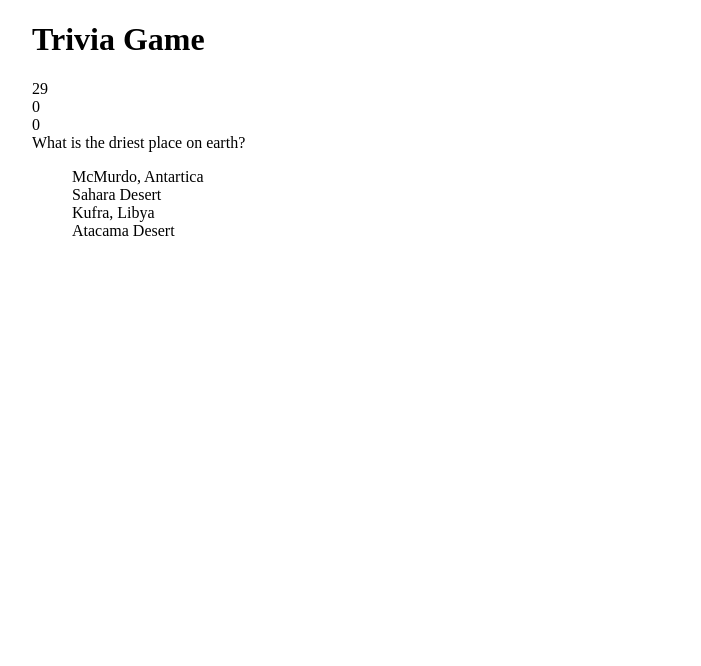
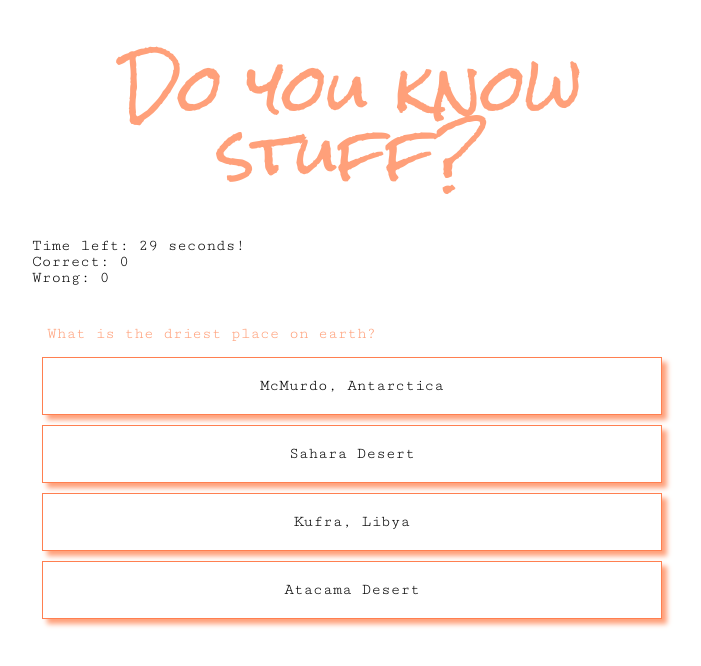
Before and after one commit to allegraanka/TriviaGame, a plain HTML site: page index.html in a window 1280 px wide. Both pictures are taken after a click on the button "Start Game". Shown: the whole page, without its empty margins (288-989 px from the left). Drawn offline with nearby package versions, Linux system fonts and the light colour scheme.

Commit message:
styles done, functions mostly done

```diff
--- /dev/null
+++ b/assets/css/reset.css
@@ -0,0 +1,48 @@
+/* http://meyerweb.com/eric/tools/css/reset/
+   v2.0 | 20110126
+   License: none (public domain)
+*/
+
+html, body, div, span, applet, object, iframe,
+h1, h2, h3, h4, h5, h6, p, blockquote, pre,
+a, abbr, acronym, address, big, cite, code,
+del, dfn, em, img, ins, kbd, q, s, samp,
+small, strike, strong, sub, sup, tt, var,
+b, u, i, center,
+dl, dt, dd, ol, ul, li,
+fieldset, form, label, legend,
+table, caption, tbody, tfoot, thead, tr, th, td,
+article, aside, canvas, details, embed,
+figure, figcaption, footer, header, hgroup,
+menu, nav, output, ruby, section, summary,
+time, mark, audio, video {
+	margin: 0;
+	padding: 0;
+	border: 0;
+	font-size: 100%;
+	font: inherit;
+	vertical-align: baseline;
+}
+/* HTML5 display-role reset for older browsers */
+article, aside, details, figcaption, figure,
+footer, header, hgroup, menu, nav, section {
+	display: block;
+}
+body {
+	line-height: 1;
+}
+ol, ul {
+	list-style: none;
+}
+blockquote, q {
+	quotes: none;
+}
+blockquote:before, blockquote:after,
+q:before, q:after {
+	content: '';
+	content: none;
+}
+table {
+	border-collapse: collapse;
+	border-spacing: 0;
+}
--- a/assets/css/style.css
+++ b/assets/css/style.css
@@ -1,8 +1,45 @@
 body {
     width: 50%;
     margin: auto;
+    font-family: 'Cutive Mono', monospace;
+}
+
+h1 {
+    font-family: 'Rock Salt', cursive;
+    font-size: 4rem;
+    color: lightsalmon;
+    padding: 5px;
+    margin: 50px;
+    text-align: center;
+}
+
+#startButton {
+    margin-left: 45%;
+    padding: 10px;
+    background-color: lightsalmon;
+    color: white;
+}
+
+#question-container {
+    margin: 35px 10px 10px 10px;
+    padding: 5px;
+    color: lightsalmon;
 }
 
 ul {
     list-style-type: none;
+    margin-left: 0;
 }
+
+ul li {
+    padding: 20px;
+    margin: 10px;
+    border: 1px solid coral;
+    box-shadow: 5px 5px 5px lightsalmon;
+    text-align: center;
+}
+
+ul li:hover {
+    background-color: lightsalmon;
+    color: white;
+}
--- a/assets/javascript/questions.js
+++ b/assets/javascript/questions.js
@@ -8,7 +8,7 @@ var questions = [
     {
         question: "What is the driest place on earth?",
         answer: "McMurdo, Antarctica",
-        ansOptions: ["McMurdo, Antartica", "Sahara Desert", "Kufra, Libya", "Atacama Desert"],
+        ansOptions: ["McMurdo, Antarctica", "Sahara Desert", "Kufra, Libya", "Atacama Desert"],
         points: 4
     },
     {
--- a/assets/javascript/script.js
+++ b/assets/javascript/script.js
@@ -11,17 +11,21 @@ $("#wrongScore").hide();
 $("#startButton").on("click", getQuestion);
 $("#startButton").on("click", showScores);
 
+if (correct === 8 || wrong === 8) {
+    resetGame();
+}
+
 function getQuestion() {
     randomQuestion = questions[Math.floor(Math.random() * questions.length)];
-    if (!clockRunning) {
+    if (!clockRunning && correct !== 8 || wrong !== 8) {
         countdown = 30;
-        $("#clock").text(countdown);
+        $("#clock").text("Time left: " + countdown + " seconds!");
         $("#question-container").text(randomQuestion.question);
         renderAnswers();
         timer = setTimeout(timeUp, 1000 * 30);
         clockRunning = true;
         intervalId = setInterval(function () {
-            $("#clock").text(countdown);
+            $("#clock").text("Time left: " + countdown + " seconds!");
             countdown--;
             if (countdown === 0) {
                 clockRunning = false;
@@ -48,7 +52,7 @@ $(document).on("click", ".ans-item", function() {
     if (randomQuestion.answer === currentChoice) {
         clockRunning = false;
         correct++;
-        $("#correctScore").text(correct);
+        $("#correctScore").text("Correct: " + correct);
         clearTimeout(timer);
         clearInterval(intervalId);
         $("#clock").empty();
@@ -58,7 +62,7 @@ $(document).on("click", ".ans-item", function() {
     } else if (randomQuestion !== currentChoice) {
         clockRunning = false;
         wrong++;
-        $("#wrongScore").text(wrong);
+        $("#wrongScore").text("Wrong: " + wrong);
         clearTimeout(timer);
         clearInterval(intervalId);
         $("#clock").empty();
@@ -80,12 +84,12 @@ function resetGame() {
     clockRunning = false;
     correct = 0;
     wrong = 0;
-    $("#question-container").empty();
+    $("#question-container").text("Good game. But it's over now.");
     $("#answers-container").empty();
     $("#startButton").show().text("Play again.");
 }
 
 function showScores() {
-    $("#correctScore").text("0").show();
-    $("#wrongScore").text("0").show();
+    $("#correctScore").text("Correct: 0").show();
+    $("#wrongScore").text("Wrong: 0").show();
 }
--- a/index.html
+++ b/index.html
@@ -5,10 +5,12 @@
         <meta name="viewport" content="width=device-width, initial-scale=1.0">
         <meta http-equiv="X-UA-Compatible" content="ie=edge">
         <title>Document</title>
+        <link href="https://fonts.googleapis.com/css?family=Cutive+Mono|Rock+Salt" rel="stylesheet">
+        <link href="assets/css/reset.css" rel="stylesheet">
         <link href="assets/css/style.css" rel="stylesheet">
     </head>
     <body>
-        <h1>Trivia Game</h1>
+        <h1>Do you know stuff?</h1>
         <div id="clock"></div>
         <div id="correctScore"></div>
         <div id="wrongScore"></div>
```
